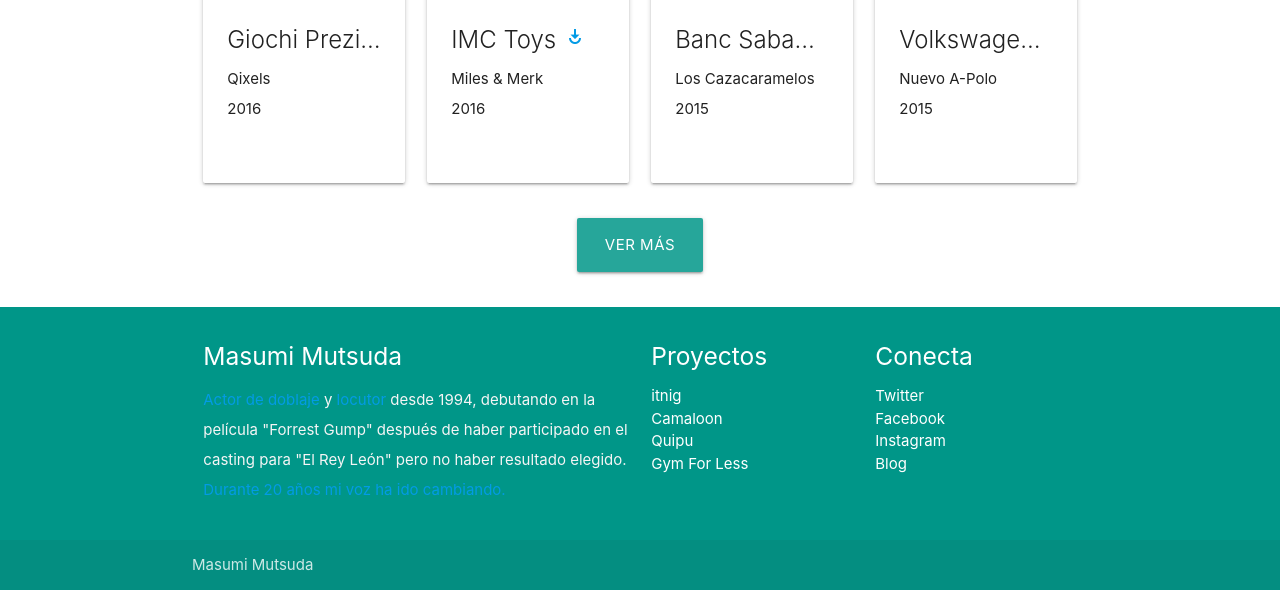
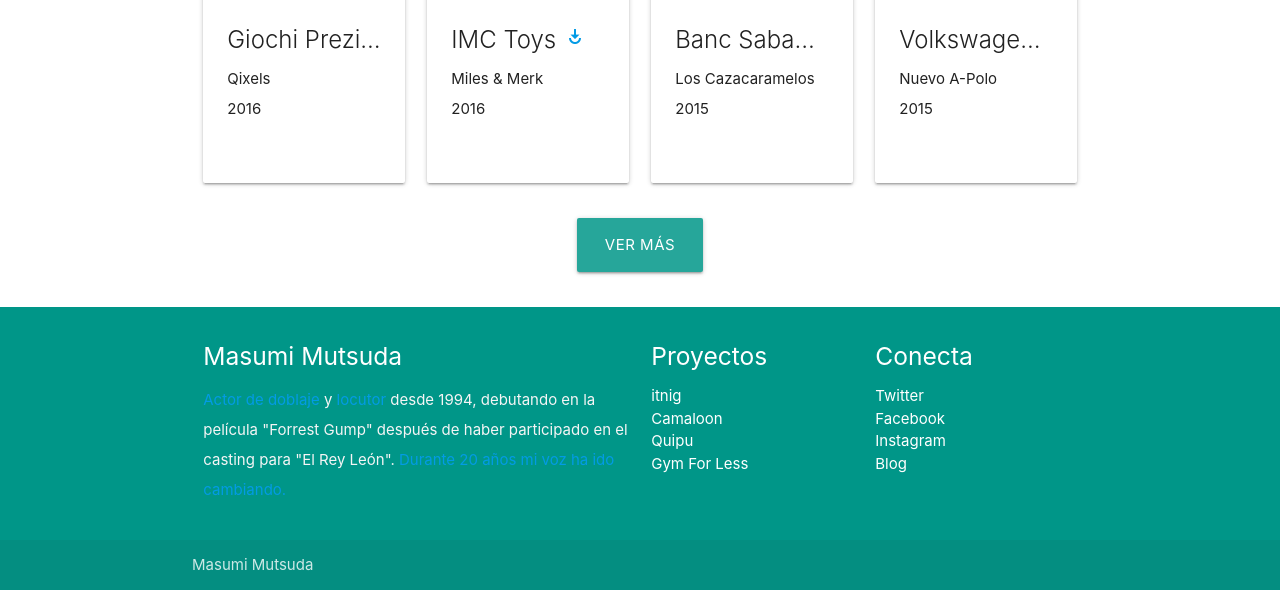
Before and after one commit to mutsuda/mutsuda.github.io, a Jekyll site: the page built from index.html, in a window 1280 px wide and 900 px high, scrolled down 3013 px, cut to the strip 310-900 px from the top of the window. Built offline with Jekyll 4.4.1, drawn with Linux system fonts in a browser that asks for light colours; nearby versions of some CDN libraries; library files that are not in the unit come from our copies.

Commit message:
Updated footer

```diff
--- a/_includes/footer.html
+++ b/_includes/footer.html
@@ -3,7 +3,7 @@
       <div class="row">
         <div class="col l6 s12">
           <h5 class="white-text">Masumi Mutsuda</h5>
-          <p class="grey-text text-lighten-4"><a href="http://mutsuda.github.com/doblaje" target="_blank">Actor de doblaje</a> y <a href="http://mutsuda.github.com/publicidad" target="_blank">locutor</a> desde 1994, debutando en la película "Forrest Gump" después de haber participado en el casting para "El Rey León" pero no haber resultado elegido. <a href="https://www.youtube.com/watch?v=ZO5GtBf9pv0" target="_blank">Durante 20 años mi voz ha ido cambiando.</a></br>
+          <p class="grey-text text-lighten-4"><a href="http://mutsuda.github.com/doblaje" target="_blank">Actor de doblaje</a> y <a href="http://mutsuda.github.com/publicidad" target="_blank">locutor</a> desde 1994, debutando en la película "Forrest Gump" después de haber participado en el casting para "El Rey León". <a href="https://www.youtube.com/watch?v=ZO5GtBf9pv0" target="_blank">Durante 20 años mi voz ha ido cambiando.</a></br>
 </p>
 
 
```
